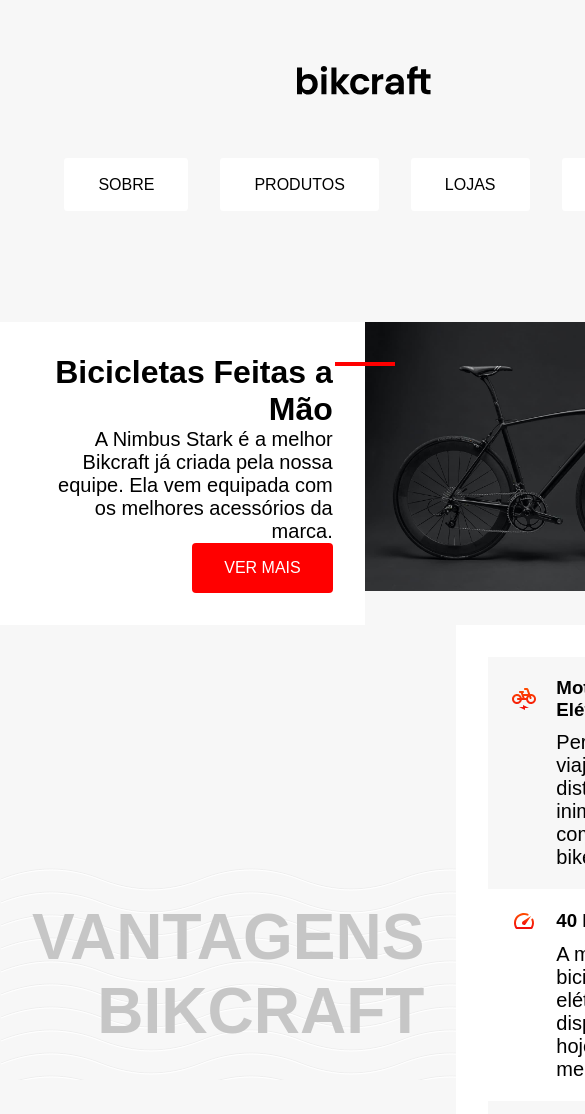
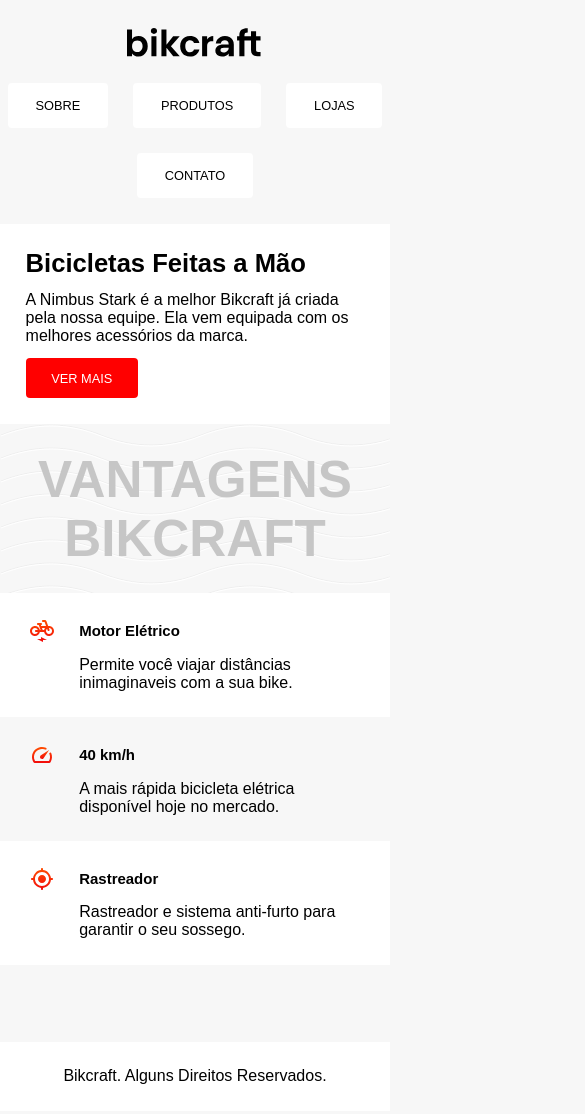
Before and after one commit to Leonddbr/HTML, a plain HTML site: page index.html in a window 390 px wide. Shown: the top 1114 px of the page, 585 px wide, since content can reach past the window. Drawn offline with Linux system fonts and the light colour scheme.

Commit message:
Carros e Bicicletas: @media

```diff
--- a/index.html
+++ b/index.html
@@ -27,7 +27,9 @@
                 <p>A Nimbus Stark é a melhor Bikcraft já criada pela nossa equipe. Ela vem equipada com os melhores acessórios da marca.</p>
                 <a href="/">VER MAIS</a>
             </main>
-            <img class="bicicleta" src="/img/bicicleta.jpg" alt="Bicicleta">
+            <div class="bicicleta">
+                <img src="/img/bicicleta.jpg" alt="Bicicleta">
+            </div>
         </div>
         <section class="conteudo">
             <div class="vantagens-h2">
--- a/style.css
+++ b/style.css
@@ -8,73 +8,82 @@
   gap: 4rem;
 }
 
-p{
+p {
   font-size: 1.25rem;
 }
 
-p, h1, h2 ,h3{
+p,
+h1,
+h2,
+h3 {
   margin: 0px;
 }
 
-a{
+a {
   text-decoration: none;
   color: #000;
 }
 
-.vantagens{
+ul {
+  padding: 0px;
+}
+
+.vantagens {
   font-size: 4rem;
   text-align: end;
   color: #c6c6c6;
   padding: 2rem;
 }
 
-.vantagens-h2{
+.vantagens-h2 {
   background-image: url(/img/onda.svg);
 }
 
-header{
+header {
   display: grid;
   justify-items: center;
   gap: 4rem;
 }
 
-ul{
+ul {
   list-style: none;
 }
 
-.navegacao{
+.navegacao {
   display: flex;
-  justify-items: center;
+  justify-content: center;
   gap: 2rem;
   margin-bottom: 4rem;
   flex-wrap: wrap;
 }
 
-li a{
+li a {
   padding: 1rem 2rem;
   background-color: #fff;
   border-radius: 4px;
   border: 2px solid white;
+  display: block;
 }
 
-li a:hover{
+li a:hover {
   border-color: red;
 }
 
-.bicicleta{
+.bicicleta img {
   width: 100%;
-
+  height: 100%;
+  object-fit: cover;
 }
 
 .container,
-.conteudo{
+.conteudo {
   display: grid;
-  grid-template-columns: repeat(2,1fr);
+  grid-template-columns: repeat(2, 1fr);
   justify-items: center;
   max-width: 1000px;
 }
 
-.main{
+.main {
   display: grid;
   text-align: end;
   padding: 2rem;
@@ -83,7 +92,7 @@
   place-items: end;
 }
 
-main h1::before{
+main h1::before {
   top: 40px;
   right: -30px;
   content: "";
@@ -93,72 +102,106 @@
   position: absolute;
 }
 
-.main a{
+.main a {
   color: #fff;
   background-color: red;
   padding: 1rem 2rem;
   border-radius: 4px;
-  transition: .2s;
+  transition: 0.2s;
 }
 
-.main a:hover{
+.main a:hover {
   background-color: rgb(126, 16, 16);
 }
 
-.conteudo{
+.conteudo {
   align-items: center;
   margin-bottom: 4rem;
 }
 
-.conteudo-itens{
+.conteudo-itens {
   background-color: #fff;
   padding: 2rem;
   display: grid;
 }
 
-.conteudo-itens div:nth-child(odd){
+.conteudo-itens div:nth-child(odd) {
   background-color: #f7f7f7;
 }
 
-.conteudo-itens div{
+.conteudo-itens div {
   border-left: transparent 4px solid;
 }
-.conteudo-itens div:hover{
+.conteudo-itens div:hover {
   border-color: red;
 }
 
-.itens{
+.itens {
   display: grid;
   grid-template-columns: auto 1fr;
   align-items: center;
-  gap: 10px 20px;
-  padding: 20px;
+  gap: 1rem 2rem;
+  padding: 2rem;
 }
 
-.itens p{
+.itens p {
   grid-column: 2;
 }
 
-footer{
+footer {
   background-color: #fff;
   width: 100%;
   text-align: center;
   padding: 2rem 0;
 }
 
-/*
-# Cores
+@media (max-width: 918px) {
+  body {
+    gap: 2rem;
+    margin: 2rem auto 0 auto;
+  }
+  header {
+    gap: 2rem;
+  }
+  html {
+    font-size: 95%;
+  }
+  .conteudo {
+    grid-template-columns: 1fr;
+  }
+  .vantagens{
+    text-align: center;
+  }
+}
 
-cinza-fundo: #f7f7f7
-cinza-texto: #c6c6c6
-vermelho: #ee2211
-
-# Tipografia
-
-fonte: Arial
-parágrafos: 20px
-Vantagens Bikcraft: 64px
-
-# Tamanhos
-
-conteúdo principal: máximo 1000px */
+@media (max-width: 500px) {
+  .bicicleta {
+    display: none;
+  }
+  .container {
+    grid-template-columns: 1fr;
+  }
+  .main h1::before {
+    display: none;
+  }
+  .main {
+    text-align: start;
+    gap: 1rem;
+    justify-items: start;
+  }
+  html {
+    font-size: 80%;
+  }
+  .navegacao{
+    margin: 0px;
+  }
+  .conteudo-itens{
+    padding: 0px;
+  }
+  .conteudo-itens div:nth-child(odd) {
+  background-color: transparent;
+}
+ .conteudo-itens div:nth-child(even){
+  background-color: #f7f7f7;
+ }
+}
```
